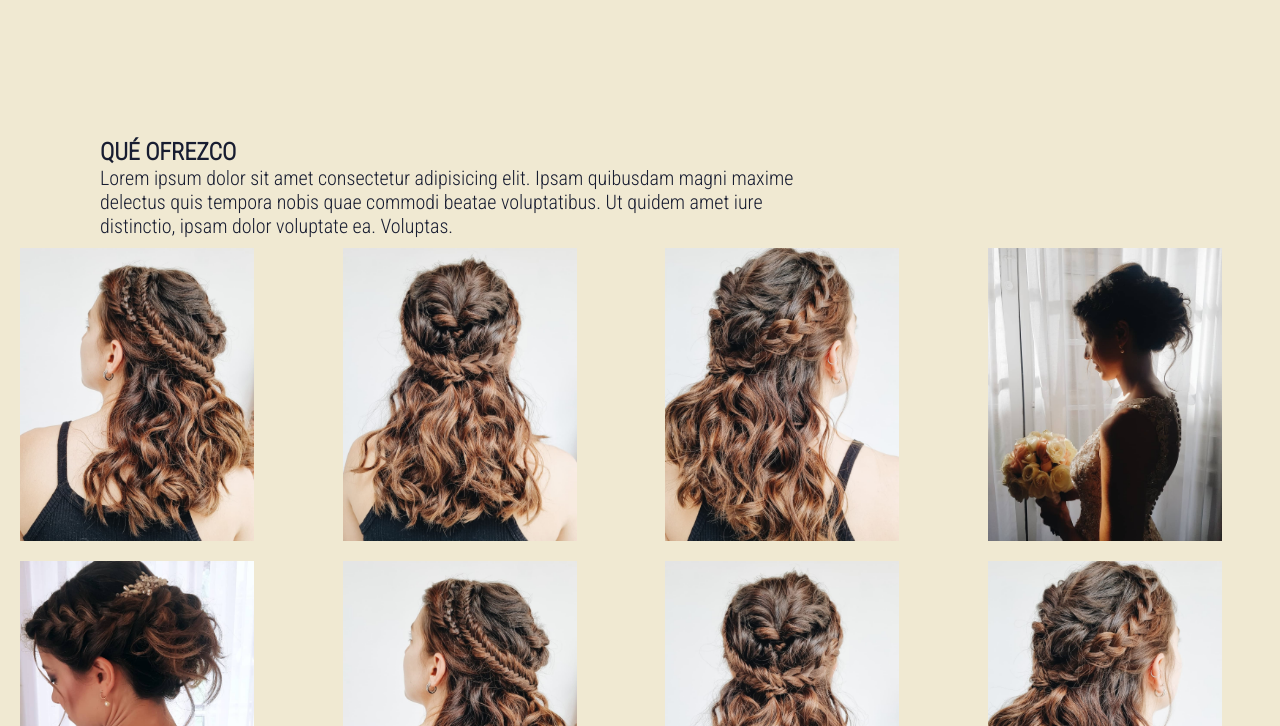
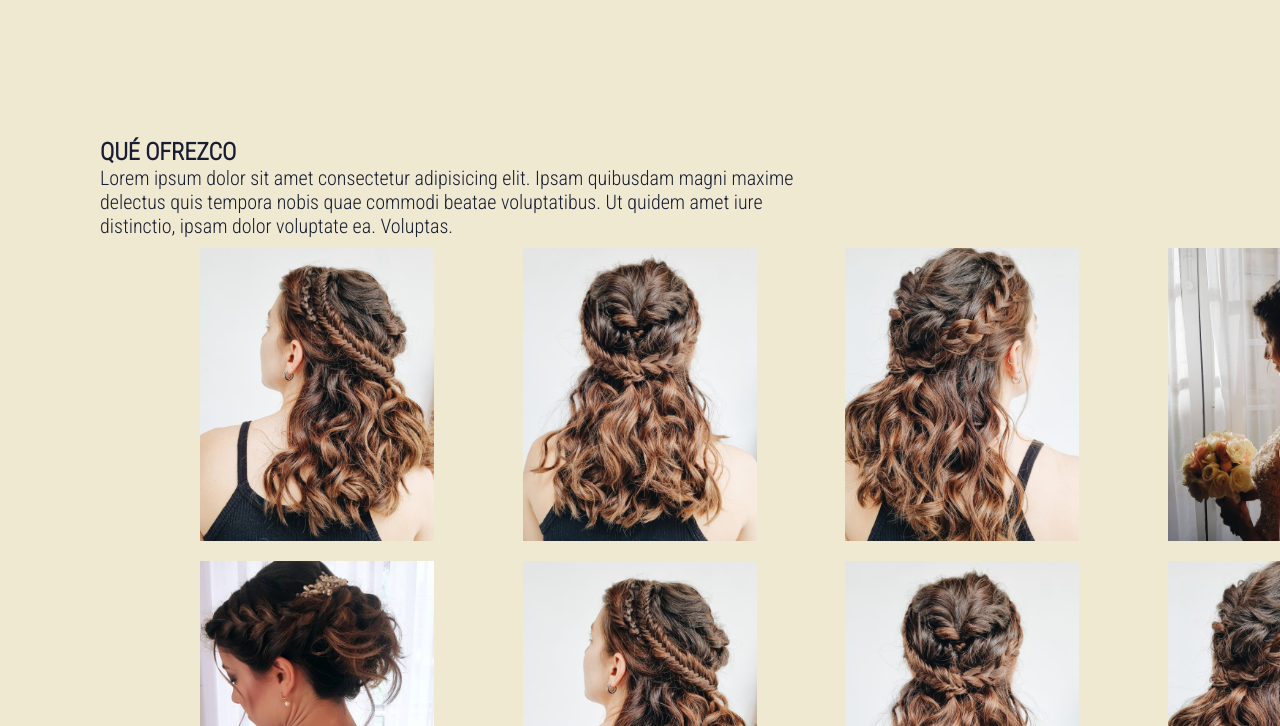
Before and after one commit to JulietaCozza/TiaCozzaHairstyling-Cozza, a plain HTML site: page Secciones/mostrarmas.html in a window 1280 px wide. Shown: the part 74-800 px from the top of the page. Drawn offline with Linux system fonts and the light colour scheme.

Commit message:
Cambio margin final

```diff
--- a/style.css
+++ b/style.css
@@ -452,6 +452,6 @@ h5{
 /*Seccion galeria*/
 .fotosGaleria{
 
-    margin-left: 20px;
+    margin-left: 200px;
 }
 /*Fin seccion galeria*/
```
